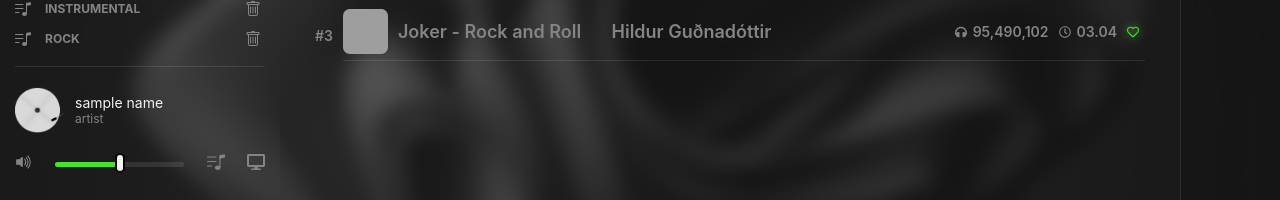
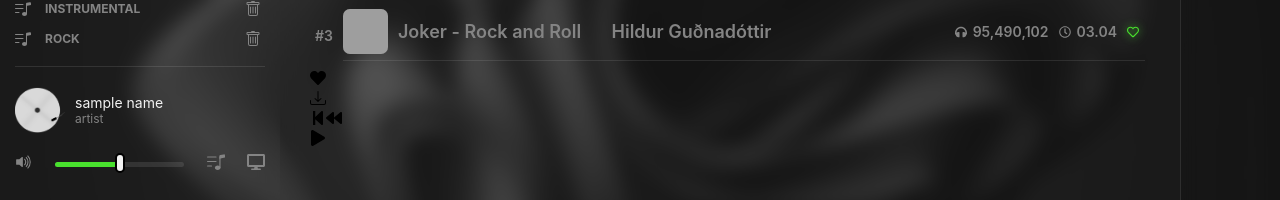
Before and after one commit to yishant11/Spotify-app, a React (Create React App) app: page / in a window 1280 px wide. Shown: the part 531-731 px from the top of the page. Built offline with nearby package versions, Linux system fonts and the light colour scheme; grey boxes are pictures that could not be loaded.

Commit message:
music player styling + play/pause functionality

```diff
--- a/src/components/AudioList.js
+++ b/src/components/AudioList.js
@@ -2,6 +2,7 @@ import React, { useState } from 'react'
 
 import styled from 'styled-components'
 import songs from '../assets/songs'
+import MusicPlayer from './MusicPlayer'
 import SingleSong from './SingleSong'
 
 const AudioList = () => {
@@ -10,12 +11,10 @@ const AudioList = () => {
     //change currentSong
     const changeSong = (id) => {
         const newSong = songsList.find(item => item.id === id);
-        console.log(newSong);
         setCurrentSong(newSong);
     }
     //change favourite
     const changeFavourite = (id) => {
-        console.log(id);
         //find song by finding id of clicked item, and change favourite status of this song
         const newSongs = songsList.map(song => {
             if (song.id === id) {
@@ -29,6 +28,7 @@ const AudioList = () => {
         setSongsList(newSongs);
 
     }
+
     return (
         <Wrapper>
             <h2 className='title'>
@@ -41,6 +41,7 @@ const AudioList = () => {
                     })
                 }
             </div>
+            <MusicPlayer changeFavourite={changeFavourite} currentSong={currentSong} />
         </Wrapper>
     )
 }
--- /dev/null
+++ b/src/components/MusicPlayer.js
@@ -0,0 +1,53 @@
+import React, { useState } from 'react'
+import styled from 'styled-components'
+import { FaRegHeart, FaHeart, FaStepBackward, FaBackward, FaPlay, FaPause } from 'react-icons/fa'
+import { BsDownload } from 'react-icons/bs'
+const MusicPlayer = ({ currentSong, changeFavourite }) => {
+    const { id, favourite, song, imgSrc } = currentSong;
+    const [isLoved, setisLoved] = useState(favourite);
+    //state for playing
+    const [isPlaying, setIsPlaying] = useState(false);
+    const changeLoved = () => {
+        setisLoved(!isLoved)
+    }
+    return (
+        <Wrapper>
+            <div className="song-image"></div>
+            <div className="song-attributes">
+                <audio
+                    src=""
+                    preload='metadata'
+                />
+                <div className="top">
+                    <div className="left">
+                        <div className="favourited" onClick={() => {
+                            changeLoved()
+                        }}>
+                            {isLoved ? <i><FaHeart /></i> : <i><FaRegHeart /></i>}
+                        </div>
+                        <div className="download">
+                            <i><BsDownload /></i>
+                        </div>
+                    </div>
+                    <div className="middle">
+                        <div className="back">
+                            <i><FaStepBackward /></i>
+                            <i><FaBackward /></i>
+                        </div>
+                        <div className="playPause" onClick={() => setIsPlaying(!isPlaying)}>
+                            {isPlaying ? <i><FaPause /></i> : <i><FaPlay /></i>}
+                        </div>
+                        <div className="forward"></div>
+                    </div>
+                    <div className="right"></div>
+                </div>
+                <div className="bottom"></div>
+            </div>
+        </Wrapper>
+    )
+}
+const Wrapper = styled.section`
+
+
+`
+export default MusicPlayer
```
